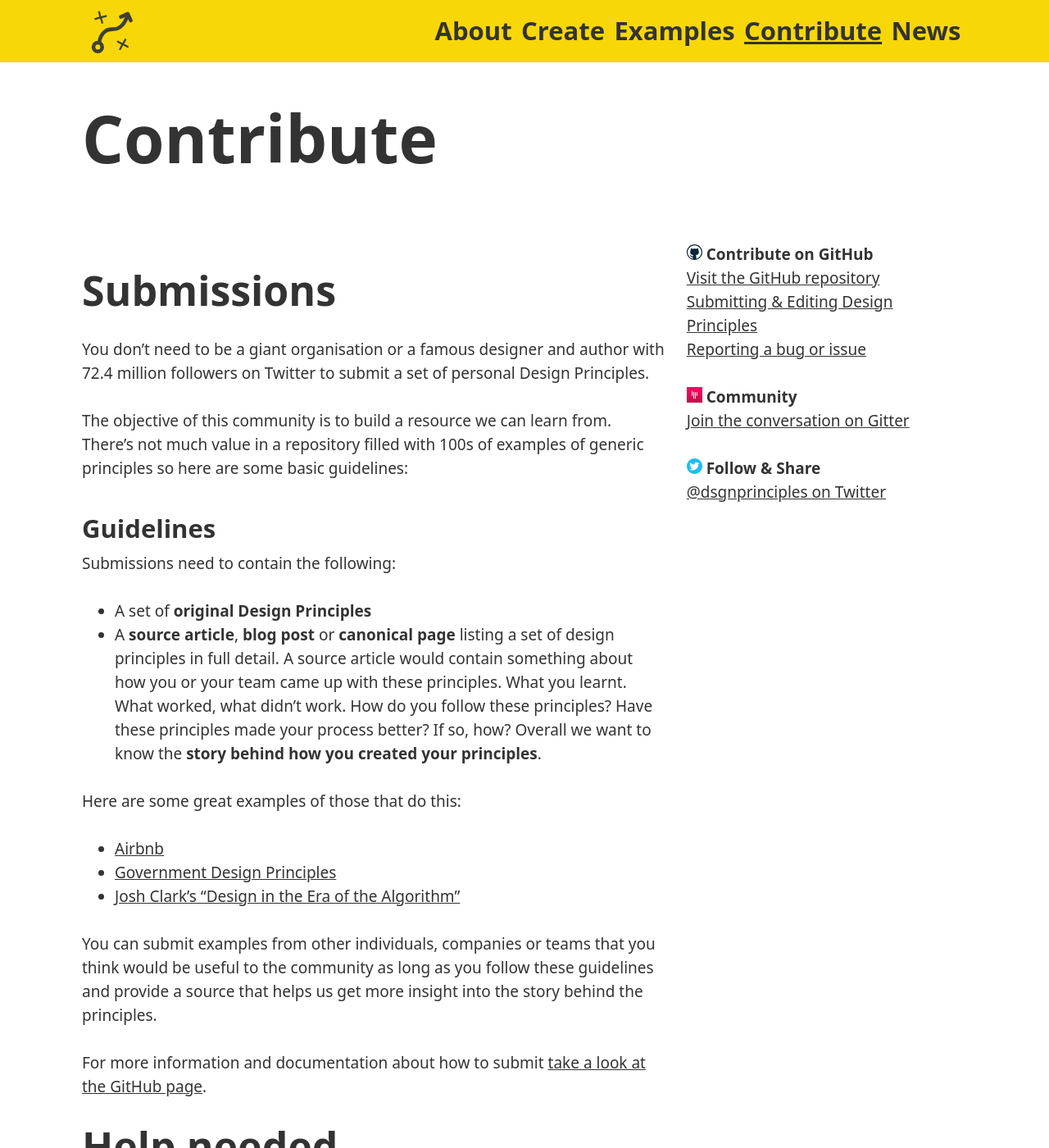
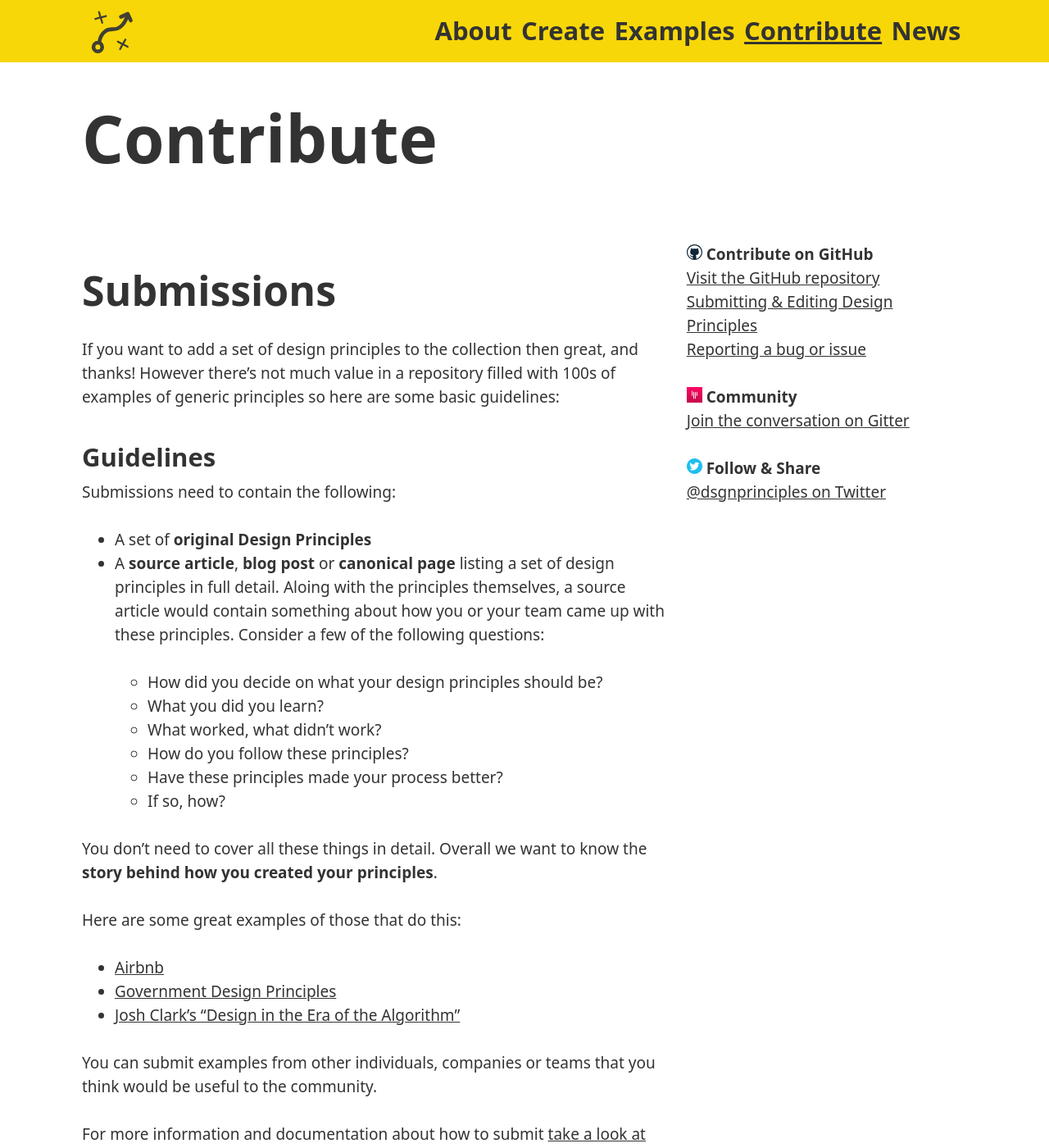
Before and after one commit to benbrignell/principles.design, a Jekyll site: the page built from _pages/contribute.md, in a window 1280 px wide and 1400 px high. Shown: the whole window at 82% size. Built offline with Jekyll 4.4.1, drawn with Linux system fonts in a browser that asks for light colours; comment, search, counter and statistics services are not loaded.

Commit message:
updated contribute content

```diff
--- a/_pages/contribute.md
+++ b/_pages/contribute.md
@@ -24,16 +24,23 @@ sidebar: |
 ---
 ## Submissions
 
-You don't need to be a giant organisation or a famous designer and author with 72.4 million followers on Twitter to submit a set of personal Design Principles.
-
-The objective of this community is to build a resource we can learn from. There's not much value in a repository filled with 100s of examples of generic principles so here are some basic guidelines:
+If you want to add a set of design principles to the collection then great, and thanks! However there's not much value in a repository filled with 100s of examples of generic principles so here are some basic guidelines:
 
 ### Guidelines
 
 Submissions need to contain the following:
 
 * A set of **original Design Principles**
-* A **source article**, **blog post** or **canonical page** listing a set of design principles in full detail. A source article would contain something about how you or your team came up with these principles. What you learnt. What worked, what didn’t work. How do you follow these principles? Have these principles made your process better? If so, how? Overall we want to know the **story behind how you created your principles**.
+* A **source article**, **blog post** or **canonical page** listing a set of design principles in full detail. Aloing with the principles themselves, a source article would contain something about how you or your team came up with these principles. Consider a few of the following questions:
+
+  - How did you decide on what your design principles should be?
+  - What you did you learn?
+  - What worked, what didn’t work?
+  - How do you follow these principles?
+  - Have these principles made your process better?
+  - If so, how?
+
+You don't need to cover all these things in detail. Overall we want to know the **story behind how you created your principles**.
 
 Here are some great examples of those that do this:
 
@@ -41,7 +48,7 @@ Here are some great examples of those that do this:
 * [Government Design Principles](https://www.gov.uk/guidance/government-design-principles)
 * [Josh Clark's "Design in the Era of the Algorithm"](https://bigmedium.com/speaking/design-in-the-era-of-the-algorithm.html)
 
-You can submit examples from other individuals, companies or teams that you think would be useful to the community as long as you follow these guidelines and provide a source that helps us get more insight into the story behind the principles.
+You can submit examples from other individuals, companies or teams that you think would be useful to the community.
 
 For more information and documentation about how to submit [take a look at the GitHub page](https://github.com/benbrignell/principles.design#contributing).
 
```
